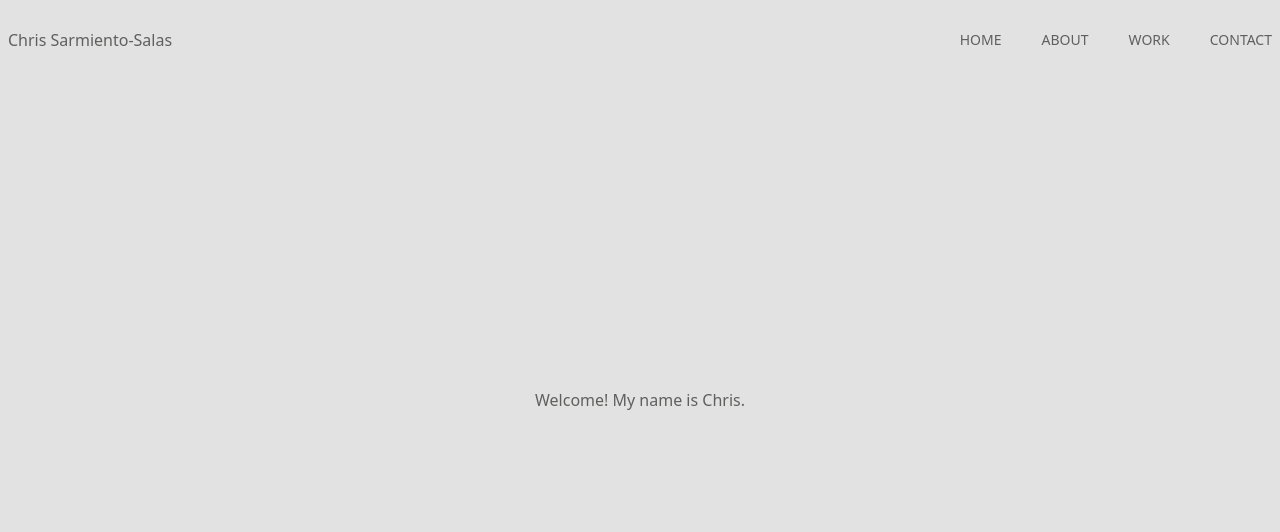
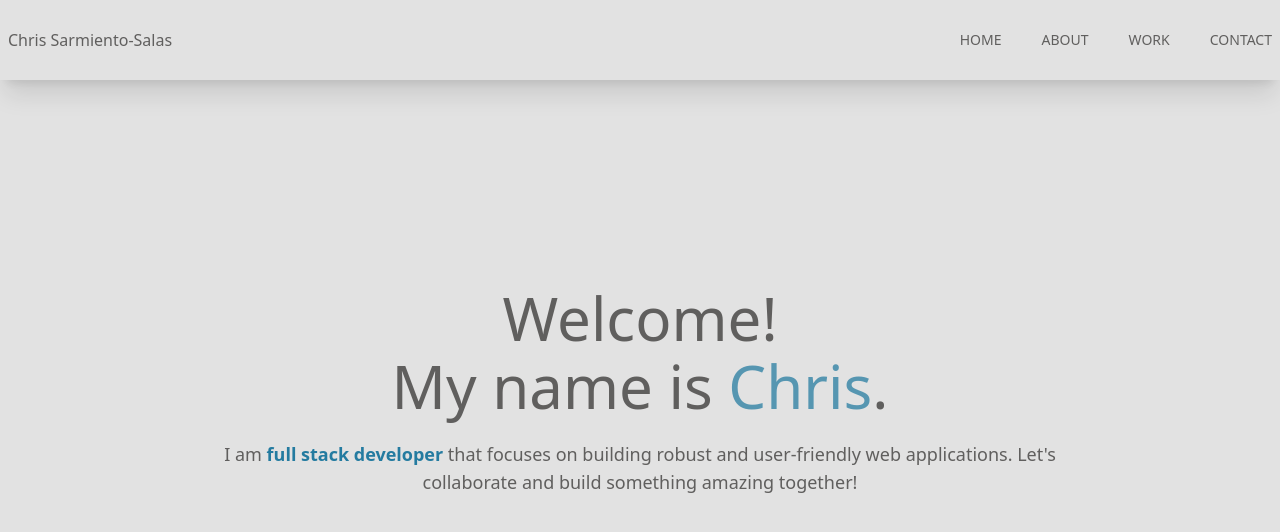
Before and after one commit to chris-15/nextjs-portfolio, a Next.js app: page / in a window 1280 px wide. Shown: the top 532 px of the page. Built offline with nearby package versions, Linux system fonts and the light colour scheme.

Commit message:
creating home page content

```diff
--- a/components/HomePage.js
+++ b/components/HomePage.js
@@ -6,7 +6,9 @@ const HomePage = () => {
         <div className='max-w-[1240px] w-full h-full mx-auto p-2 flex justify-center items-center
         '>
             <div>
-                <h1>Welcome! My name is Chris.</h1>
+            <h1 className='text-6xl'>Welcome!</h1>
+                <h1 className='py-2 text-6xl'>My name is <span className='text-[#247ba0] animate-pulse'>Chris</span>.</h1>
+                <p className='py-4 max-w-[70%] m-auto text-lg'>I am <span className='font-bold text-[#247ba0] '>full stack developer</span> that focuses on building robust and user-friendly web applications. Let's collaborate and build something amazing together! </p>
             </div>
         </div>
     </div>
--- a/components/Navbar.js
+++ b/components/Navbar.js
@@ -10,7 +10,7 @@ const Navbar = () => {
     const handleNavbar = () => setSideBar(!sideBar);
 
   return (
-    <div className="fixed w-full h-20 z-[100]">
+    <div className="fixed w-full h-20 z-[100] shadow-xl">
         {/* navbar header */}
       <div className="flex justify-between items-center w-full h-full px-2">
         <div>
```
